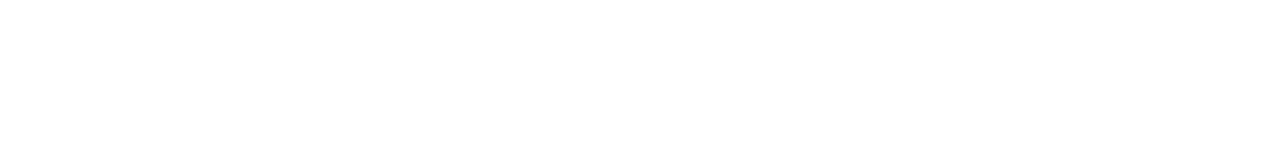
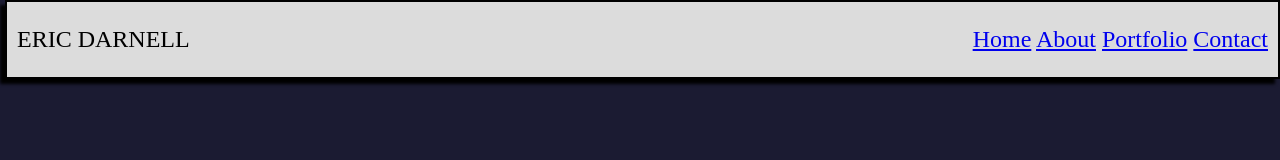
Before and after one commit to EricJDarnell/personal-website-ii, a plain HTML site: page contact.html in a window 1280 px wide. Drawn offline with Linux system fonts and the light colour scheme.

Commit message:
updated headers

```diff
--- a/contact.html
+++ b/contact.html
@@ -0,0 +1,23 @@
+<!DOCTYPE html>
+<html lang="en">
+<head>
+    <meta charset="UTF-8">
+    <meta name="viewport" content="width=device-width, initial-scale=1.0">
+    <link rel="stylesheet" href="style.css" />
+    <script src="javascript.js"></script>
+    <title>Contact</title>
+</head>
+ <!-- persistent header -->
+ <header>
+    <div id="name">ERIC DARNELL</div>
+    <div class="links">
+      <a href="index.html">Home</a>
+      <a href="about.html">About</a>
+      <a href="portfolio.html">Portfolio</a>
+      <a href="contact.html">Contact</a>
+    </div>
+  </header>
+<body>
+
+</body>
+</html>
```
Also changed, not shown: about.html (+1 -0 lines), index.html (+1 -0 lines), portfolio.html (+1 -0 lines).
